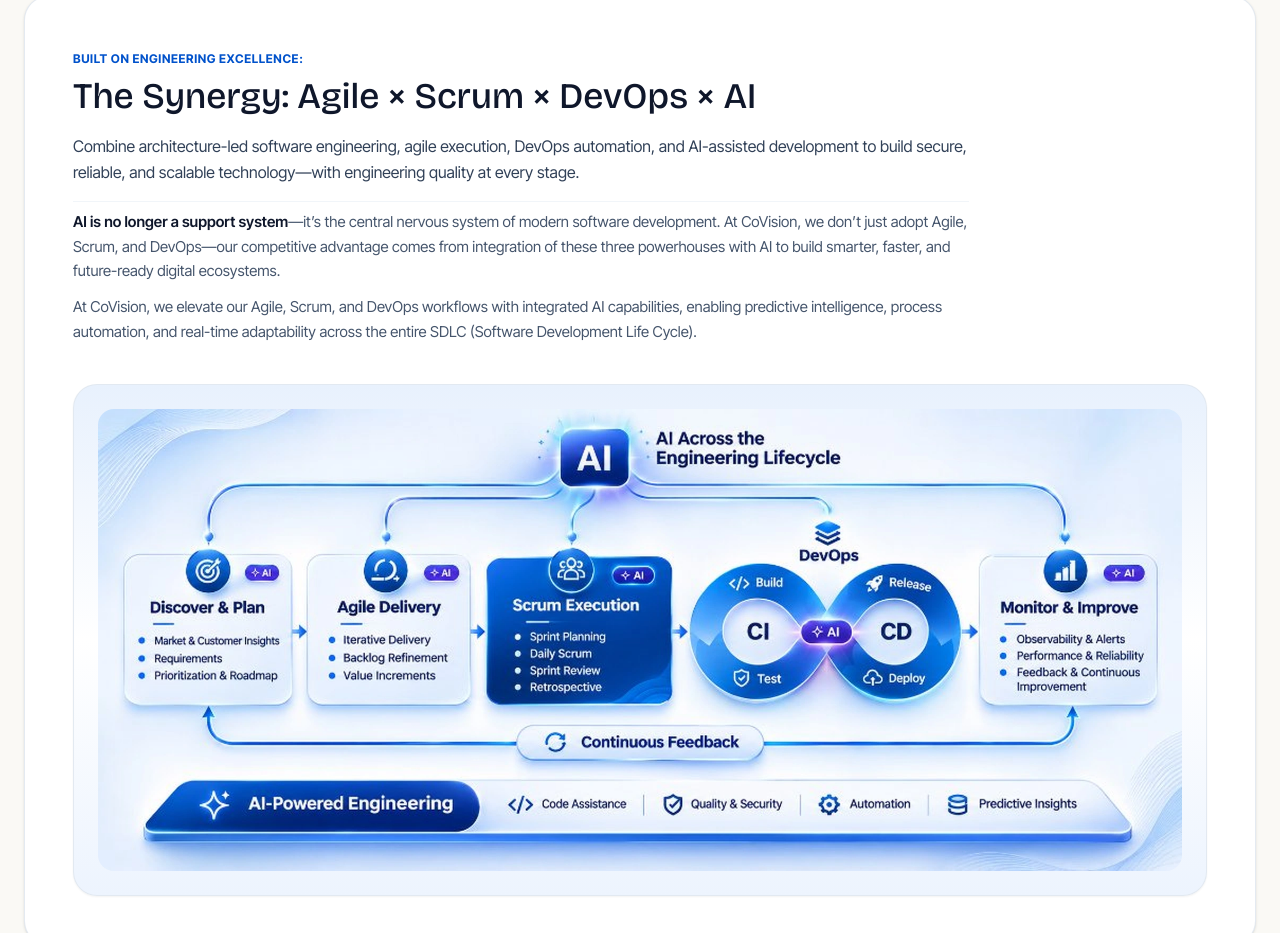
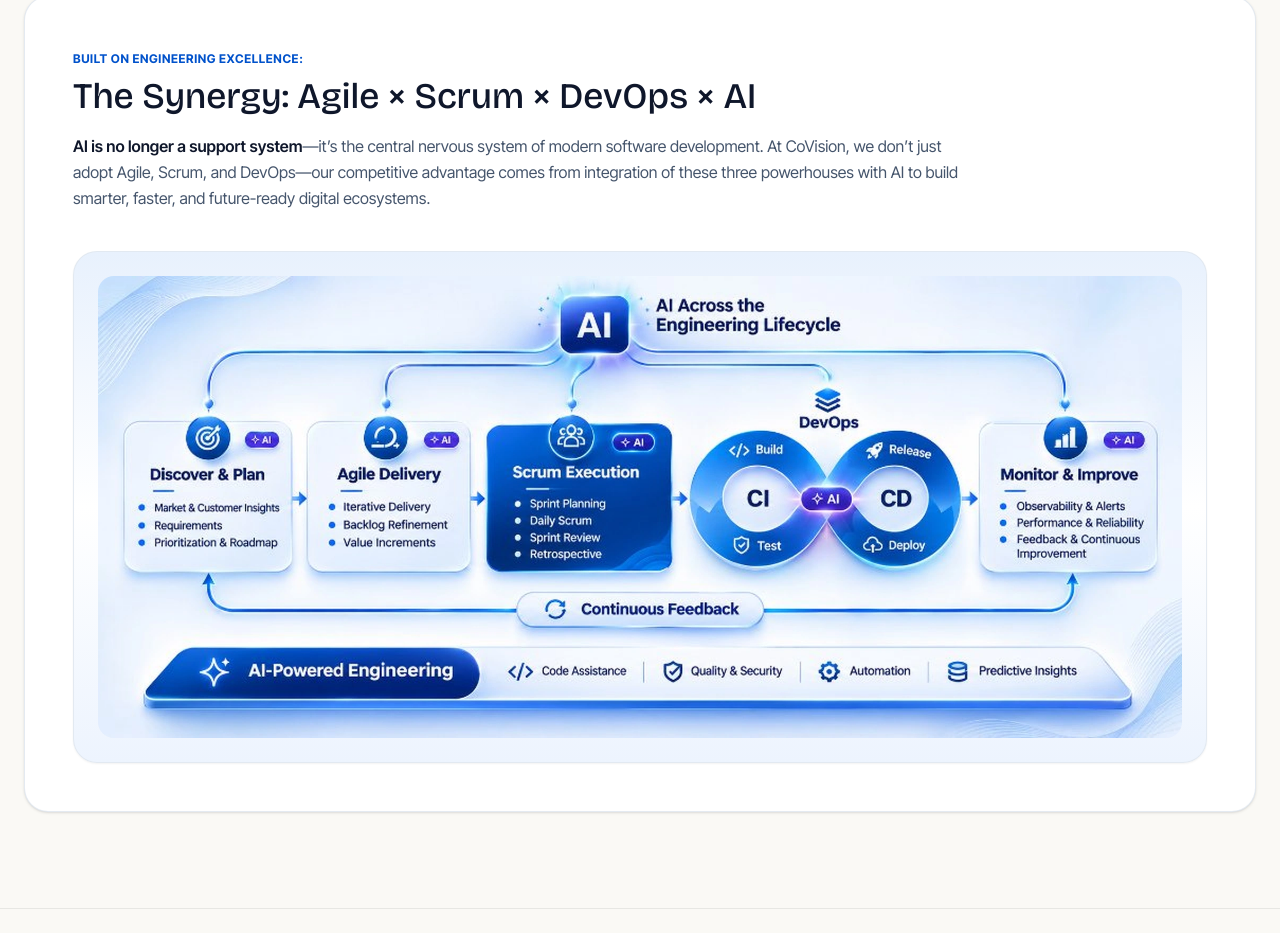
Before and after one commit to CodeWithAT/covision_website, a React (Vite) app: page / in a window 1280 px wide. Shown: the part 3740-4673 px from the top of the page. Built offline with nearby package versions, Linux system fonts and the light colour scheme.

Commit message:
feat(synergy): comment out secondary copy lines per request and preserve single focal statement

```diff
--- a/src/components/EngineeringSynergySection.tsx
+++ b/src/components/EngineeringSynergySection.tsx
@@ -15,18 +15,19 @@ export const EngineeringSynergySection: React.FC = () => {
               </h3>
             </div>
 
-            <p className="text-slate-700 text-sm sm:text-base leading-relaxed">
+            {/* Preserved / commented out per request */}
+            {/* <p className="text-slate-700 text-sm sm:text-base leading-relaxed">
               Combine architecture-led software engineering, agile execution, DevOps automation, and AI-assisted development to build secure, reliable, and scalable technology—with engineering quality at every stage.
+            </p> */}
+
+            <p className="text-slate-600 text-sm sm:text-base leading-relaxed">
+              <strong className="font-semibold text-slate-900">AI is no longer a support system</strong>—it’s the central nervous system of modern software development. At CoVision, we don’t just adopt Agile, Scrum, and DevOps—our competitive advantage comes from integration of these three powerhouses with AI to build smarter, faster, and future-ready digital ecosystems.
             </p>
 
-            <div className="pt-2 border-t border-slate-100 space-y-3">
-              <p className="text-slate-600 text-sm sm:text-[15px] leading-relaxed">
-                <strong className="font-semibold text-slate-900">AI is no longer a support system</strong>—it’s the central nervous system of modern software development. At CoVision, we don’t just adopt Agile, Scrum, and DevOps—our competitive advantage comes from integration of these three powerhouses with AI to build smarter, faster, and future-ready digital ecosystems.
-              </p>
-              <p className="text-slate-600 text-sm sm:text-[15px] leading-relaxed">
-                At CoVision, we elevate our Agile, Scrum, and DevOps workflows with integrated AI capabilities, enabling predictive intelligence, process automation, and real-time adaptability across the entire SDLC (Software Development Life Cycle).
-              </p>
-            </div>
+            {/* Preserved / commented out per request */}
+            {/* <p className="text-slate-600 text-sm sm:text-[15px] leading-relaxed">
+              At CoVision, we elevate our Agile, Scrum, and DevOps workflows with integrated AI capabilities, enabling predictive intelligence, process automation, and real-time adaptability across the entire SDLC (Software Development Life Cycle).
+            </p> */}
           </div>
 
           {/* Architecture Diagram: AI Across the Engineering Lifecycle */}
```
